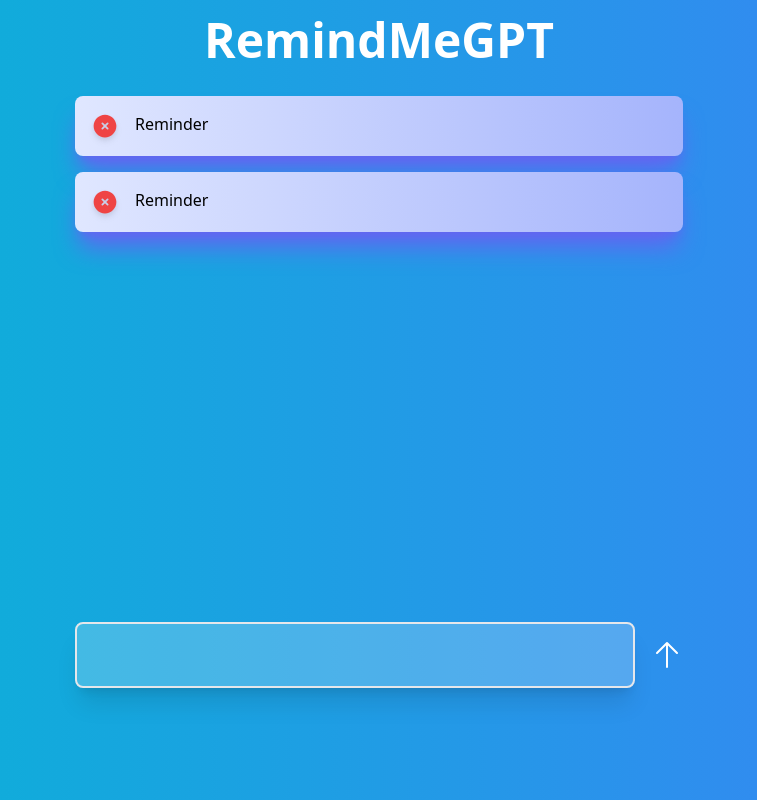
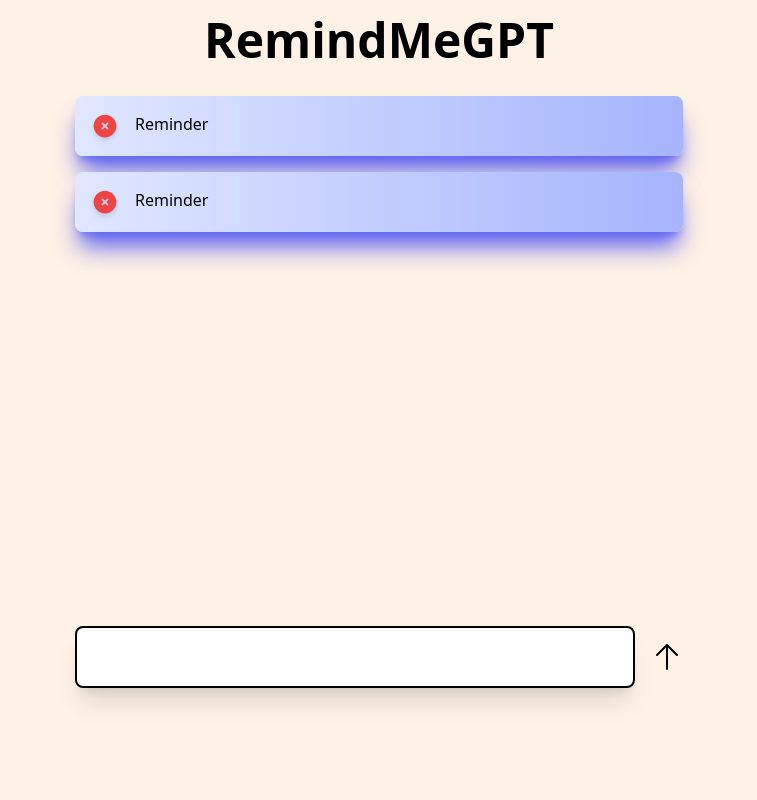
Before and after one commit to afonso07/RemindMeGPT, a Next.js app: page / in a window 1280 px wide. Shown: the whole page, without its empty margins (261-1018 px from the left). Built offline with nearby package versions, Linux system fonts and the light colour scheme.

Commit message:
changing color scheme

```diff
--- a/components/InputBox.tsx
+++ b/components/InputBox.tsx
@@ -5,11 +5,11 @@ import { ArrowUpIcon } from "@heroicons/react/24/solid";
 const InputBox = () => {
   return (
     <div className="w-full flex justify-center align-center  mb-20 gap-4  lg:w-1/2">
-      <div className="shadow-xl shadow-indigo-500bg-white w-full rounded-lg border-2 bg-white/20 text-white max-h-56 overflow-auto">
-        <TextareaAutosize className="w-full h-full bg-transparent text-white p-4 outline-none resize-none" />
+      <div className="shadow-xl border-black  w-full rounded-lg border-2 bg-white text-white max-h-56 overflow-auto">
+        <TextareaAutosize className="w-full h-full bg-transparent text-white p-4 outline-none resize-none -mb-1" />
       </div>
       <button className="">
-        <ArrowUpIcon className="h-8 w-8 text-white hover:scale-110" />
+        <ArrowUpIcon className="h-8 w-8 text-black hover:scale-110" />
       </button>
     </div>
   );
--- a/components/MainPage.tsx
+++ b/components/MainPage.tsx
@@ -4,9 +4,9 @@ import InputBox from "./InputBox";
 
 const MainPage = () => {
   return (
-    <div className="h-screen p-4 bg-gradient-to-r from-cyan-500 to-blue-500 flex flex-col">
+    <div className="h-screen p-4 bg-fintime flex flex-col">
       <div className="w-full flex justify-center text-5xl font-bold">
-        <span className="text-white">RemindMeGPT</span>
+        <span className="text-black">RemindMeGPT</span>
       </div>
       <div className="w-full p-4 mt-4 h-full">
         <div className="flex flex-col h-full items-center">
--- /dev/null
+++ b/custom_typings/reminderTypes.ts
@@ -0,0 +1,18 @@
+export interface Reminder {
+  reminder: String;
+  complete: boolean;
+}
+
+export interface ReminderWithID {
+  reminder: Reminder;
+  id: String;
+}
+
+export interface ModifyReminder {
+  reminderID: String;
+  complete: boolean;
+}
+
+export interface ReminderHistory {
+  reminderHistory: Array<ReminderWithID>;
+}
--- /dev/null
+++ b/hooks/reduxHooks.ts
@@ -0,0 +1,6 @@
+import { TypedUseSelectorHook, useDispatch, useSelector } from "react-redux";
+import type { RootState, AppDispatch } from "../redux/store";
+
+// Use throughout your app instead of plain `useDispatch` and `useSelector`
+export const useAppDispatch: () => AppDispatch = useDispatch;
+export const useAppSelector: TypedUseSelectorHook<RootState> = useSelector;
--- a/package.json
+++ b/package.json
@@ -10,6 +10,7 @@
   },
   "dependencies": {
     "@heroicons/react": "^2.0.16",
+    "@reduxjs/toolkit": "^1.9.3",
     "@types/node": "18.15.3",
     "@types/react": "18.0.28",
     "@types/react-dom": "18.0.11",
@@ -18,10 +19,13 @@
     "next": "13.2.4",
     "react": "18.2.0",
     "react-dom": "18.2.0",
+    "react-redux": "^8.0.5",
     "react-textarea-autosize": "^8.4.0",
-    "typescript": "5.0.2"
+    "typescript": "5.0.2",
+    "uuid": "^9.0.0"
   },
   "devDependencies": {
+    "@types/uuid": "^9.0.1",
     "autoprefixer": "^10.4.14",
     "postcss": "^8.4.21",
     "tailwindcss": "^3.2.7"
--- a/pages/_app.tsx
+++ b/pages/_app.tsx
@@ -1,6 +1,13 @@
-import '@/styles/globals.css'
-import type { AppProps } from 'next/app'
+import "@/styles/globals.css";
+import type { AppProps } from "next/app";
+
+import store from "@/redux/store";
+import { Provider } from "react-redux";
 
 export default function App({ Component, pageProps }: AppProps) {
-  return <Component {...pageProps} />
+  return (
+    <Provider store={store}>
+      <Component {...pageProps} />
+    </Provider>
+  );
 }
--- /dev/null
+++ b/redux/slices/reminderSlice.ts
@@ -0,0 +1,37 @@
+import {
+  ModifyReminder,
+  Reminder,
+  ReminderHistory,
+  ReminderWithID,
+} from "@/custom_typings/reminderTypes";
+import { createSlice, PayloadAction } from "@reduxjs/toolkit";
+import { v4 as uuidv4 } from "uuid";
+import { RootState } from "../store";
+
+const initialState: ReminderHistory = {
+  reminderHistory: [],
+};
+
+export const reminderSlice = createSlice({
+  name: "reminders",
+  initialState,
+  reducers: {
+    addReminder: (state, action: PayloadAction<Reminder>) => {
+      const payload = action.payload;
+      const rID: ReminderWithID = { reminder: payload, id: uuidv4() };
+      state.reminderHistory.push(rID);
+    },
+    setReminderStatus: (state, action: PayloadAction<ModifyReminder>) => {
+      const reminder = action.payload;
+      var objIndex = state.reminderHistory.findIndex(
+        (obj) => obj.id == reminder.reminderID
+      );
+      state.reminderHistory[objIndex].reminder.complete = reminder.complete;
+    },
+  },
+});
+
+export const { addReminder, setReminderStatus } = reminderSlice.actions;
+export const selectReminders = (state: RootState) =>
+  state.reminders.reminderHistory;
+export default reminderSlice.reducer;
--- /dev/null
+++ b/redux/store.ts
@@ -0,0 +1,11 @@
+import { configureStore } from "@reduxjs/toolkit";
+import reminderReducer from "./slices/reminderSlice";
+const store = configureStore({
+  reducer: {
+    reminders: reminderReducer,
+  },
+});
+
+export type RootState = ReturnType<typeof store.getState>;
+export type AppDispatch = typeof store.dispatch;
+export default store;
--- a/tailwind.config.js
+++ b/tailwind.config.js
@@ -9,7 +9,11 @@ module.exports = {
     "./src/**/*.{js,ts,jsx,tsx}",
   ],
   theme: {
-    extend: {},
+    extend: {
+      colors: {
+        fintime: "#FEF1E5",
+      },
+    },
   },
   plugins: [],
-}
+};
```
Also changed, not shown: 1 other file (tests, documents, lock files or other folders).
